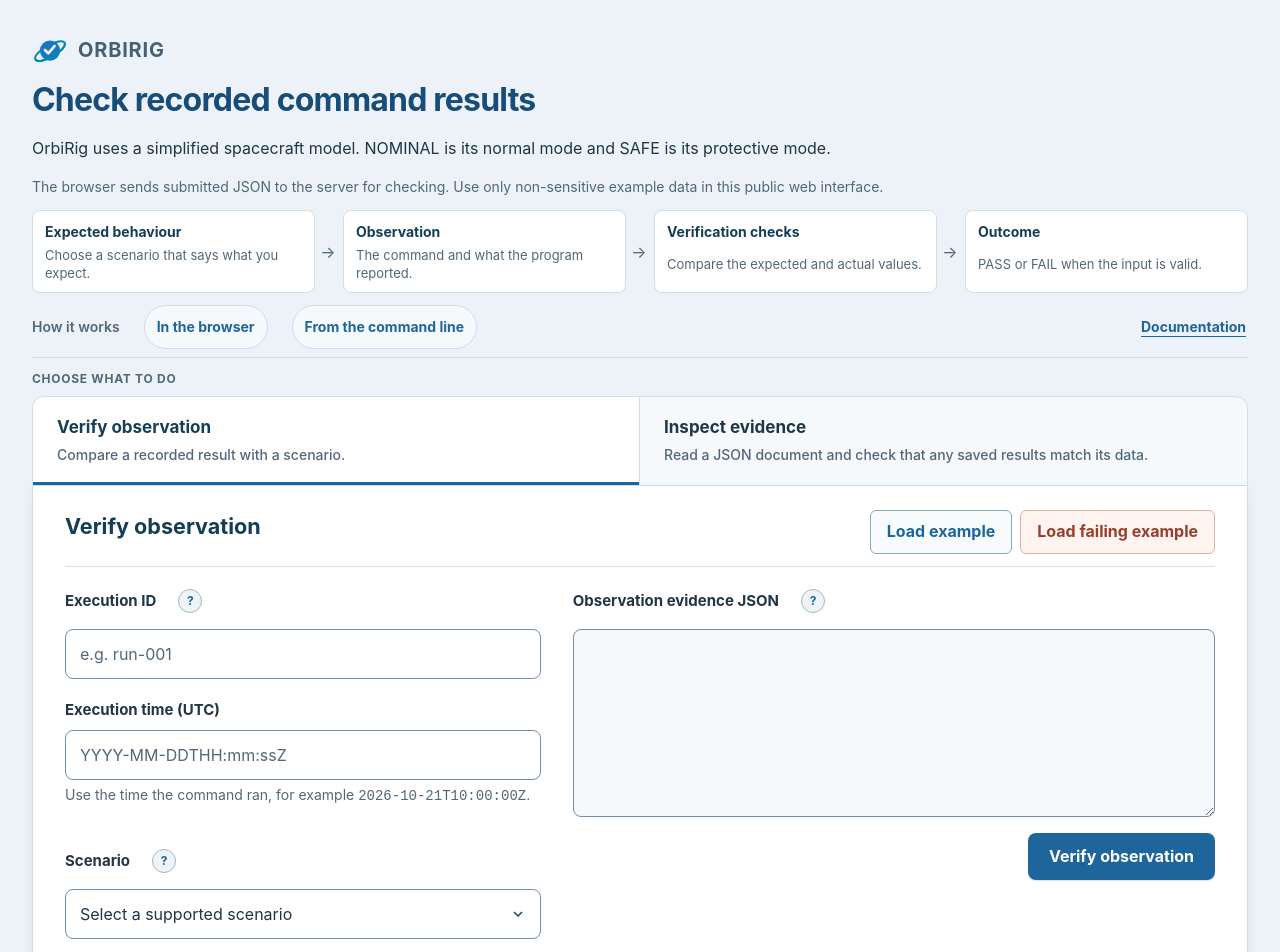
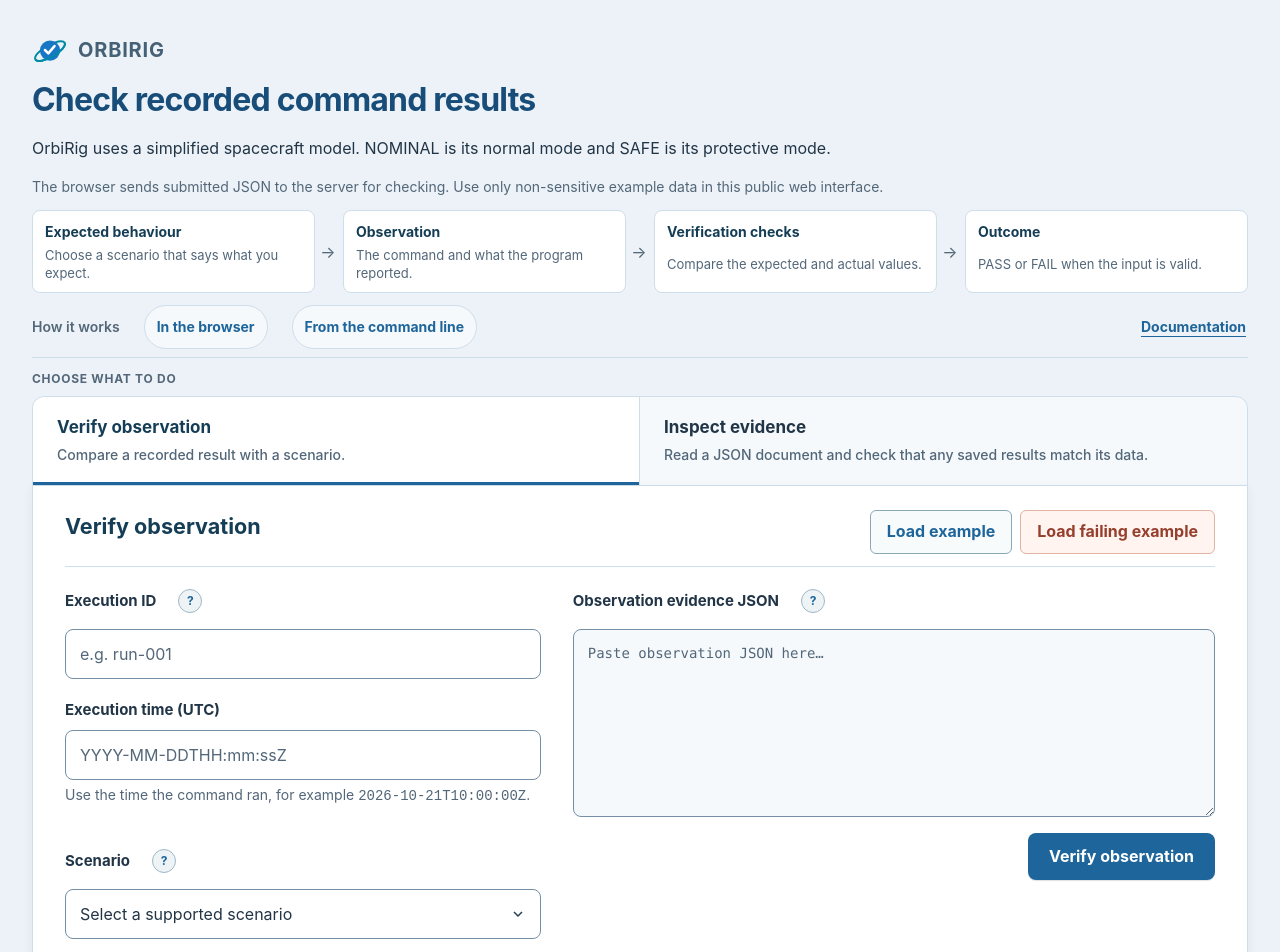
Before and after one commit to NikolayAir/OrbiRig, a React (Vite) app in the folder frontend/: page / in a window 1280 px wide. Shown: the top 952 px of the page. Built offline with nearby package versions, Linux system fonts and the light colour scheme.

Commit message:
docs(web): add a paste hint to the observation editor

```diff
--- a/frontend/src/VerificationPanel.tsx
+++ b/frontend/src/VerificationPanel.tsx
@@ -246,6 +246,7 @@ export function VerificationPanel({
                 ? true
                 : undefined
             }
+            placeholder="Paste observation JSON here…"
             value={observationEvidence}
             onChange={(event) => onInputChange("observationEvidence", event.target.value)}
             disabled={verification.kind === "loading"}
```
Also changed, not shown: 1 other file (tests, documents, lock files or other folders).
